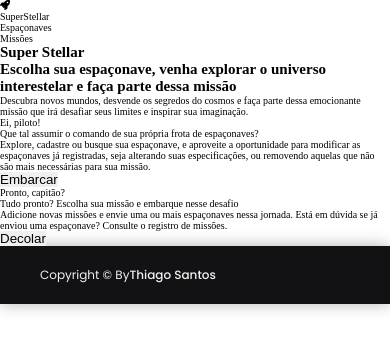
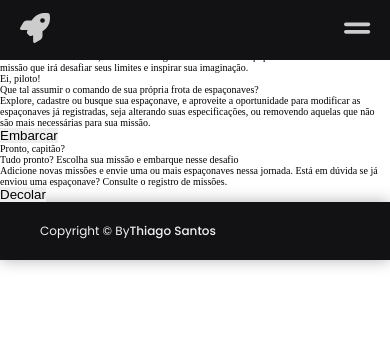
Before and after one commit to Thiago-S-Sousa/SuperStellar, an Angular app: page /home in a window 390 px wide. Shown: the top 350 px of the page. Built offline with nearby package versions, Linux system fonts and the light colour scheme.

Commit message:
feat: responsive navbar layout and styles for tablets and smartphones added

```diff
--- a/src/app/components/header/header.component.html
+++ b/src/app/components/header/header.component.html
@@ -1,6 +1,9 @@
 <header class="header">
   <span class="logo"><fa-icon [icon]="faRocket"></fa-icon></span>
-  <nav class="navigation">
+  <span id="navbar" [ngClass]="{}" (click)="toglleNavbar()"
+    ><fa-icon [icon]="faIcon"></fa-icon
+  ></span>
+  <nav class="navigation" [ngClass]="{ active: openNavbar }">
     <ul>
       <li>SuperStellar</li>
       <li>Espaçonaves</li>
--- a/src/app/components/header/header.component.scss
+++ b/src/app/components/header/header.component.scss
@@ -1,7 +1,3 @@
-@media only screen and (min-width: 768px) {
-}
-
-@media only screen and (min-width: 992px) {
 .header {
   display: flex;
   justify-content: space-between;
@@ -29,15 +25,19 @@
   color: #f1f1f1;
 }
 
+#navbar {
+  display: none;
+}
+
 .navigation {
-    & ul {
+  ul {
     display: flex;
     justify-content: center;
     align-items: center;
 
     height: 6rem;
 
-      & li {
+    li {
       display: flex;
       justify-content: center;
       align-items: center;
@@ -55,10 +55,68 @@
       transition: 0.2s;
     }
 
-      & li:hover {
+    li:hover {
       color: #f1f1f1;
       background-color: #5e5d5d;
     }
   }
 }
+
+@media only screen and (max-width: 858px) {
+  .header {
+    padding: 0;
+    box-shadow: none;
+
+    & .logo {
+      padding-left: 2rem;
     }
+  }
+
+  #navbar {
+    display: block;
+    padding-right: 2rem;
+
+    font-size: 3rem;
+    color: #ccc;
+    background-color: transparent;
+  }
+
+  .navigation {
+    position: fixed;
+
+    height: 100dvh;
+    width: 100%;
+    background-color: #09090a;
+    top: 6rem;
+    right: -100%;
+    transition: all 0.5s;
+
+    ul {
+      height: calc(100% - 6rem);
+      width: 100%;
+      padding: 0 5rem;
+      flex-direction: column;
+      justify-content: space-evenly;
+      text-align: center;
+
+      li {
+        font-size: 2rem;
+        font-weight: 400;
+
+        height: fit-content;
+        width: 100%;
+        padding: 0;
+        border: 0;
+      }
+
+      li:hover {
+        color: #ccc;
+        background-color: #09090a;
+      }
+    }
+  }
+
+  .navigation.active {
+    right: 0;
+  }
+}
--- a/src/app/components/header/header.component.ts
+++ b/src/app/components/header/header.component.ts
@@ -1,5 +1,10 @@
 import { Component } from '@angular/core';
-import { faRocket } from '@fortawesome/free-solid-svg-icons';
+import {
+  IconDefinition,
+  faGripLines,
+  faRocket,
+  faXmark,
+} from '@fortawesome/free-solid-svg-icons';
 
 @Component({
   selector: 'app-header',
@@ -8,4 +13,17 @@ import { faRocket } from '@fortawesome/free-solid-svg-icons';
 })
 export class HeaderComponent {
   faRocket = faRocket;
+  faGripLines = faGripLines;
+  faXmark = faXmark;
+
+  openNavbar: boolean = false;
+  faIcon: IconDefinition = faGripLines;
+
+  toglleNavbar() {
+    this.openNavbar = !this.openNavbar;
+
+    this.openNavbar === true
+      ? (this.faIcon = this.faXmark)
+      : (this.faIcon = this.faGripLines);
+  }
 }
```
Lines whose indentation alone changed are shown as unchanged.
